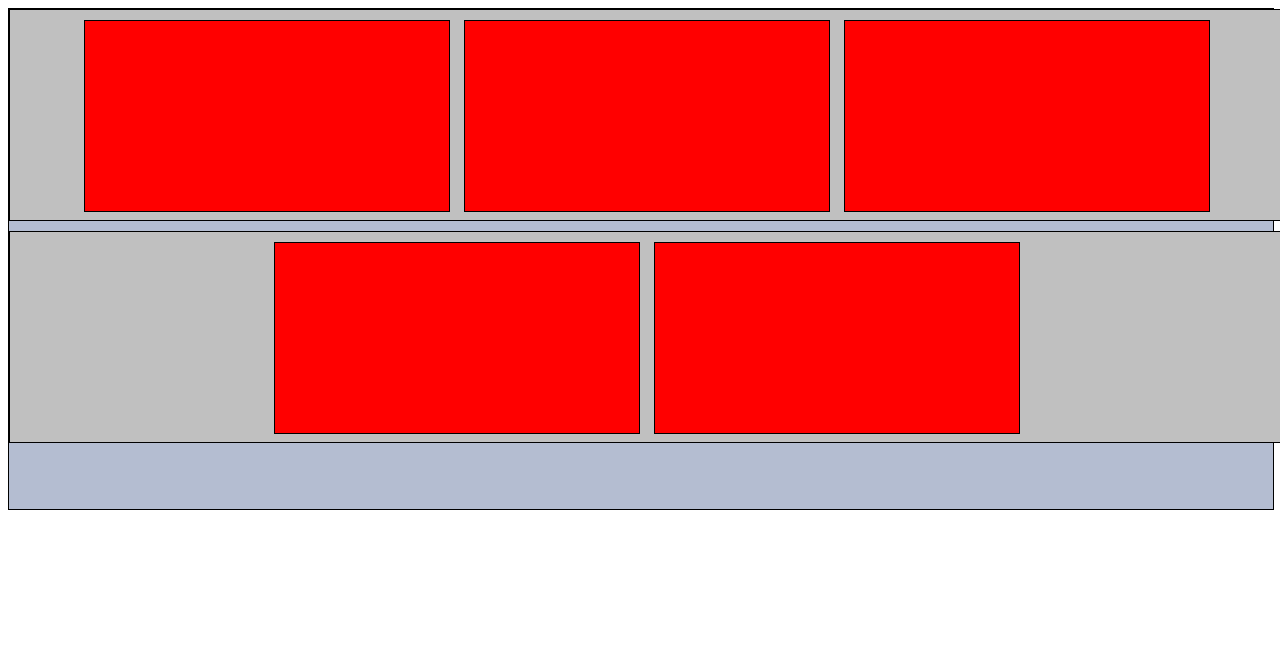
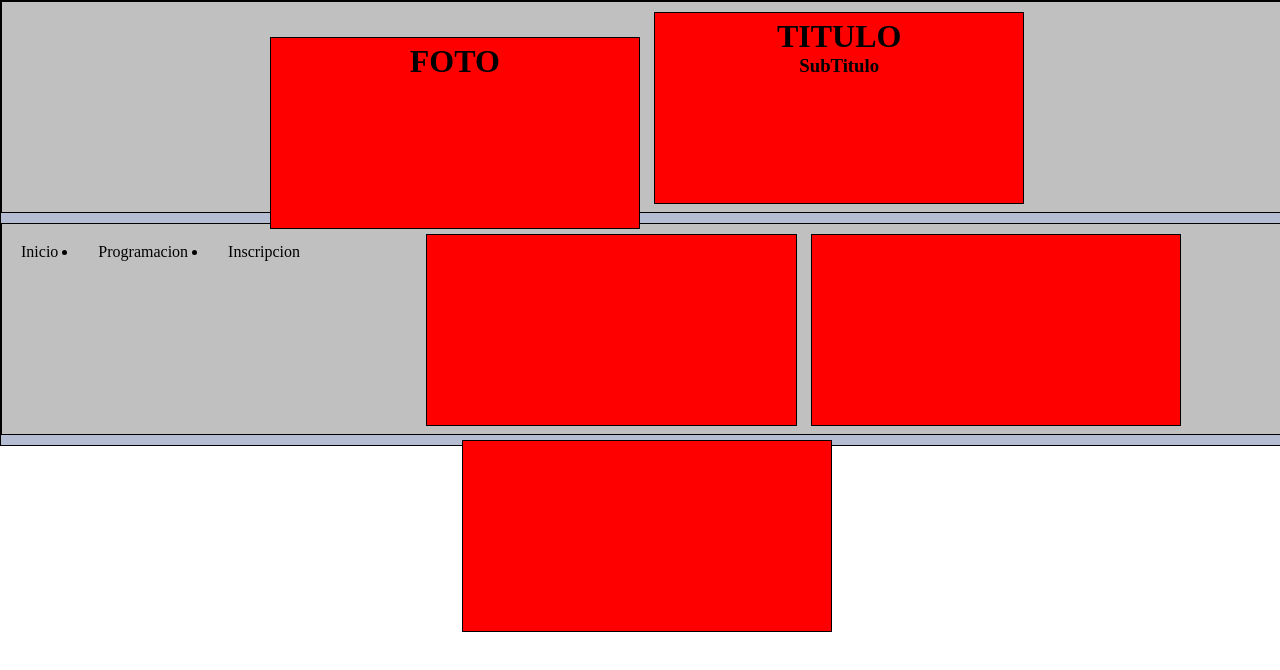
Before and after one commit to raulbartual/PRACTICA_LM, a plain HTML site: page index.html in a window 1280 px wide. Drawn offline with Linux system fonts and the light colour scheme.

Commit message:
nuevos cambios

```diff
--- a/css/estilos.css
+++ b/css/estilos.css
@@ -1,20 +1,22 @@
-
+* {
+	margin: 0px;
+	padding: 0px;
+}
 
 .contenedor{
 
 
 	border: 1px solid black;
 	width: 100%;
-	height: 500px;
+	height: auto;
 	background:#B4BDD1;
 	text-align: center;
 
 }
 
 
-.divA {
+.row {
 
-	display: inline-block;
 	background-color: silver;
 	color: #000;
 	border: 1px solid black;
@@ -25,7 +27,7 @@
 
 }
 
-.divB {
+.col {
 
 	display: inline-block;
 	background-color: red;
@@ -37,3 +39,14 @@
 	padding: 5px;
 
 }
+
+nav ul {
+
+}
+
+nav ul li{
+	float: left;
+	padding: 20px;
+
+
+}
--- a/index.html
+++ b/index.html
@@ -1,31 +1,52 @@
 <!DOCTYPE html>
 <html lang="es">
   <head>
-    <title>Título de la WEB</title>
+    <title>Raúl Bartual Marco</title>
     <meta charset="UTF-8">
-    <meta name="title" content="Título de la WEB">
+    <meta name="title" content="Raúl Bartual Marco">
     <meta name="description" content="Descripción de la WEB">
     <link href="css/estilos.css" rel="stylesheet" type="text/css"/>
   </head>
   <body>
 
   <div class="contenedor">
-    <div class="divA">
-      <div class="divB">
 
+  	<header>
+  	  <div class="row">
+	      <div class="col">
+	      <h1>FOTO</h1>
+	      </div>
+	      <div class="col">
+	      <h1>TITULO</h1>
+	      <h3>SubTitulo</h3>
+	      </div>
       </div>
-      <div class="divB">
-      </div>
-      <div class="divB">
-      </div>
-    </div>
+  	</header>
 
-    <div class="divA">
-      <div class="divB">
-      </div>
-      <div class="divB">
-      </div>
-    </div>
+    <nav class="menu">
+    	<ul>
+    		<li>Inicio</li>
+    		<li>Programacion</li>
+    		<li>Inscripcion</li>
+    	</ul>
+
+    </nav>
+
+
+    <section>
+	    <div class="row">
+	      <div class="col">
+	      </div>
+	      <div class="col">
+	      </div>
+	      <div class="col">
+	      </div>
+	    </div>
+    </section>
+
+
+
+
   </div>
 
 
```
